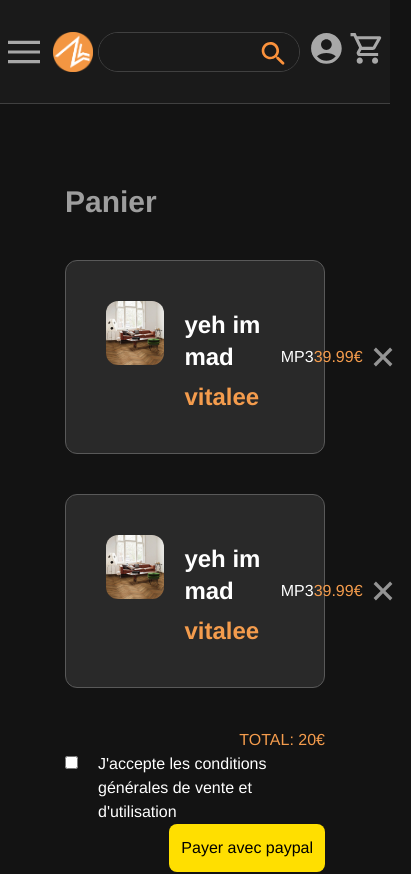
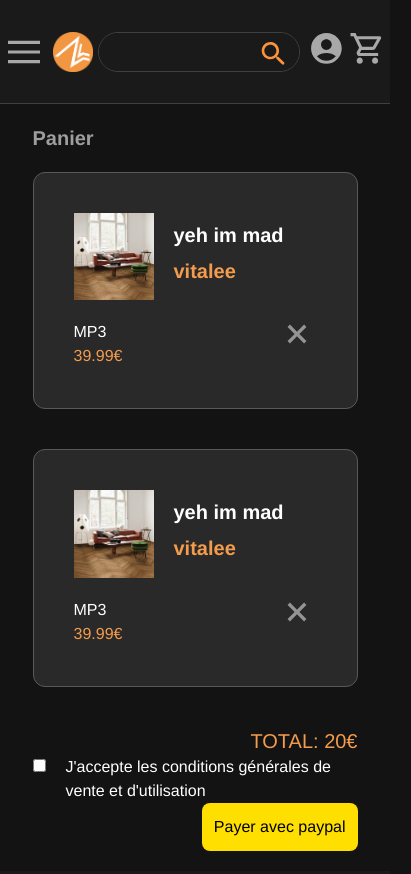
Before and after one commit to BrouetteBleue/MyDigitalProjet-Feels-Music, a Nuxt app: page /panier in a window 390 px wide. Shown: the top 874 px of the page, 411 px wide, since content can reach past the window. Built offline with nearby package versions, Linux system fonts and the light colour scheme.

Commit message:
panier responsive

```diff
--- a/components/Cards/CardPanier.vue
+++ b/components/Cards/CardPanier.vue
@@ -1,38 +1,40 @@
 <template lang="">
-    <div class="flex flex-row justify-between w-full bg-[#292929] border-[1px] border-[#595959] rounded-xl p-10 mb-10">
+    <div class="flex flex-col lg:flex-row justify-between w-full bg-[#292929] border-[1px] border-[#595959] rounded-xl p-10 mb-10">
         <div class="flex flex-row">
             <div class="w-20 mr-5">
-                <img class="rounded-xl" src="@/assets/img/HARO536707.jpg" alt="">
+                <img class="" src="@/assets/img/HARO536707.jpg" alt="">
             </div>
             <div class="flex flex-col">
-                <div class="text-2xl font-semibold mt-2">
+                <div class="text-xl lg:text-2xl font-semibold mt-2">
                     yeh im mad
                 </div>
-                <div class="text-2xl text-[#F49C4D] font-semibold mt-2">
+                <div class="text-xl lg:text-2xl text-[#F49C4D] font-semibold mt-2">
                     vitalee
                 </div>
             </div>
         </div>
-        <div class="flex flex-row justify-evenly items-center w-4/12">
-            <div>
-                MP3
+        <div class="flex flex-row justify-end items-center w-full">
+            <div class="flex flex-col lg:flex-row justify-between items-start lg:items-center mt-5 w-full lg:w-4/12">
+                <div>
+                    MP3
+                </div>
+                <div class="text-[#F49C4D] lg:ml-20">
+                    39.99€
+                </div>
             </div>
-            <div class="text-[#F49C4D]">
-                39.99€
+            <div class="text-[#949494] w-full lg:mt-5 lg:w-[12%] flex flex-row justify-end">
+                <IconsPlus class="rotate-45" @Click="HandleRemove"/>
             </div>
 
-            <div class="text-[#949494]">
-                <IconsPlus class="rotate-45"/>
-            </div>
         </div>
+
 
 
     </div>
 </template>
 
 <script setup>
+    const HandleRemove = () => {
 
+    }
 </script>
-<style lang="">
-
-</style>
--- a/pages/panier.vue
+++ b/pages/panier.vue
@@ -1,8 +1,8 @@
 <template>
-    <div class="flex flex-col w-full justify-center items-center my-20">
-        <div class="flex flex-col w-8/12 items-center justify-center">
-            <div class="flex flex-row justify-start w-full mb-10 ">
-                <h1 class="text-[#9E9E9E] text-3xl font-extrabold">Panier</h1>
+    <div class="flex flex-col w-full justify-center items-center my-5 lg:my-20">
+        <div class="flex flex-col w-10/12 lg:w-8/12 items-center justify-center">
+            <div class="flex flex-row justify-start w-full mb-5 lg:mb-10 ">
+                <h1 class="text-[#9E9E9E] text-xl lg:text-3xl font-extrabold">Panier</h1>
             </div>
 
             <div class="flex flex-col w-full">
@@ -10,7 +10,7 @@
                 <CardsCardPanier class="mb-10"/>
             </div>
 
-            <div class="w-full text-end text-[#F49C4D]">
+            <div class="w-full text-xl text-end text-[#F49C4D]">
                 TOTAL: 20€
             </div>
             <div class="flex flex-row justify-end w-full">
```
